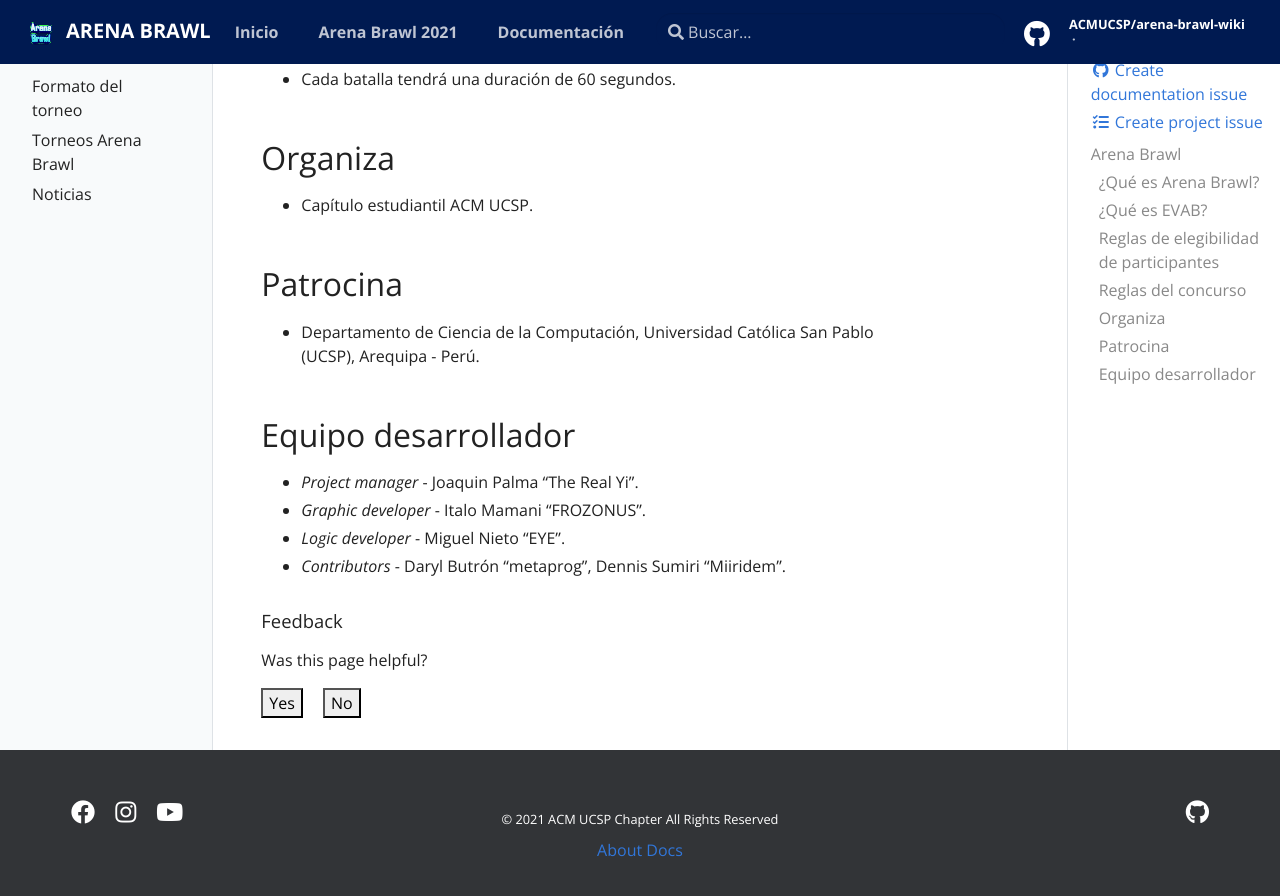
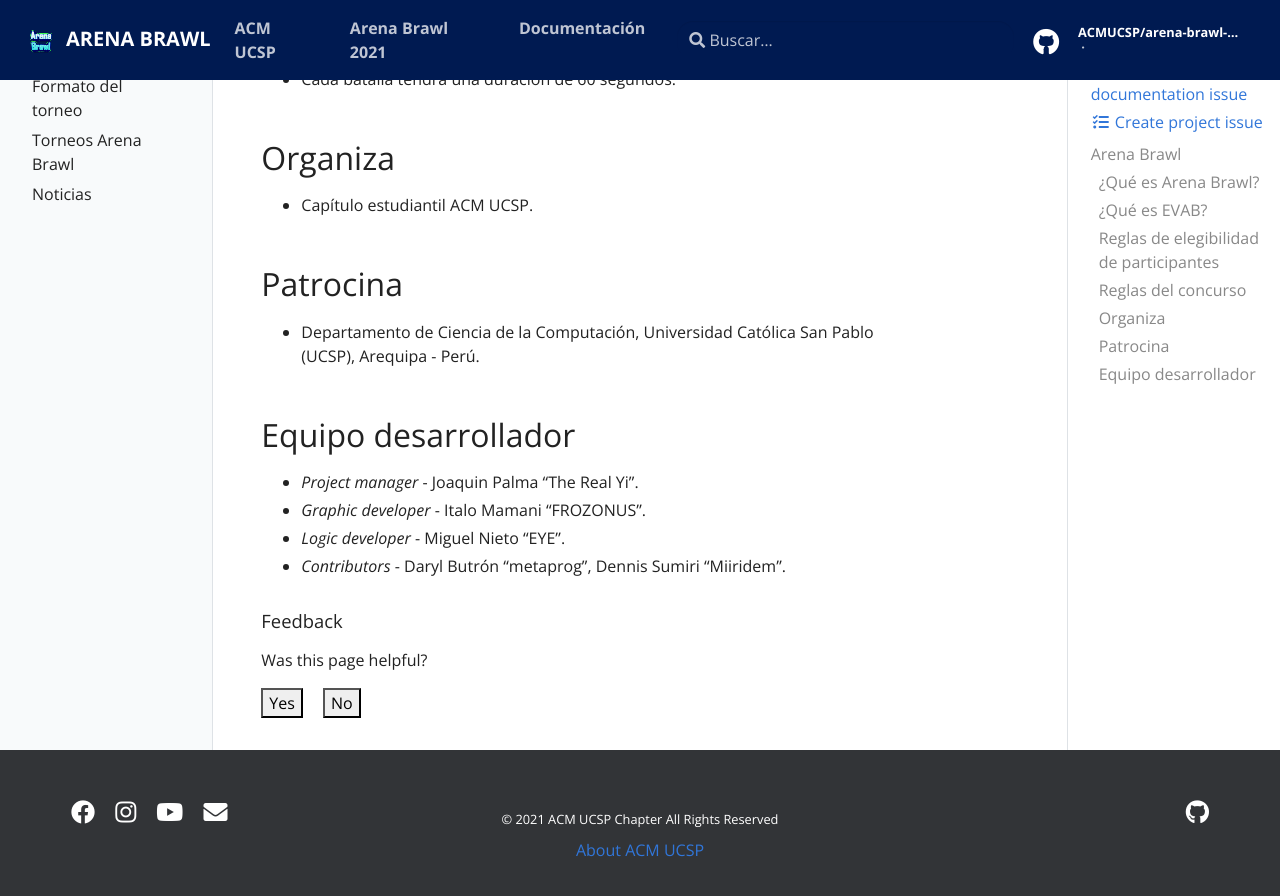
Before and after one commit to ACMUCSP/arena-brawl-wiki, a Jekyll site: the page built from pages/index.md, in a window 1280 px wide and 900 px high, scrolled down 1521 px. Shown: the top 896 px of the window. Built offline with Jekyll 4.4.1, drawn with Linux system fonts in a browser that asks for light colours.

Commit message:
mail on footer + header change to ACM UCSP

```diff
--- a/_data/navigation.yml
+++ b/_data/navigation.yml
@@ -1,5 +1,5 @@
-- title: Inicio
-  url: acmucsp
+- title: ACM UCSP
+  url: "https://ucsp.acm.org/"
 - title: Arena Brawl 2021
   url: event
 - title: Documentación
--- a/_includes/footer.html
+++ b/_includes/footer.html
@@ -33,6 +33,15 @@
           </li>
           {% endif %}
 
+          {%- if site.email -%}
+          <li class="list-inline-item mx-2 h3" data-toggle="tooltip" data-placement="top" title="" aria-label="email"
+            data-original-title="email">
+            <a class="text-white" target="_blank" href="mailto:{{ site.email }}?subject=Consulta&body=Quisiera consulta sobre ">
+              <i class="fa fa-envelope"></i>
+            </a>
+          </li>
+          {% endif %}
+
         </ul>
       </div>
       <div class="col-6 col-sm-4 text-right text-xs-center order-sm-3">
@@ -49,7 +58,7 @@
         <small class="text-white">© 2021 {{ site.author }} All Rights Reserved</small>
         {% if site.privacy %}<small class="ml-1"><a href="{{ site.privacy }}" target="_blank">Privacy
             Policy</a></small>{% endif %}
-        <p class="mt-2"><a href="/about/">About Docs</a></p>
+        <p class="mt-2"><a href="/about/">About ACM UCSP</a></p>
       </div>
     </div>
   </div>
```
Also changed, not shown: other parts of _includes/footer.html (+1 -1 lines), pages/acmucsp.md (deleted, +0 -6 lines).
